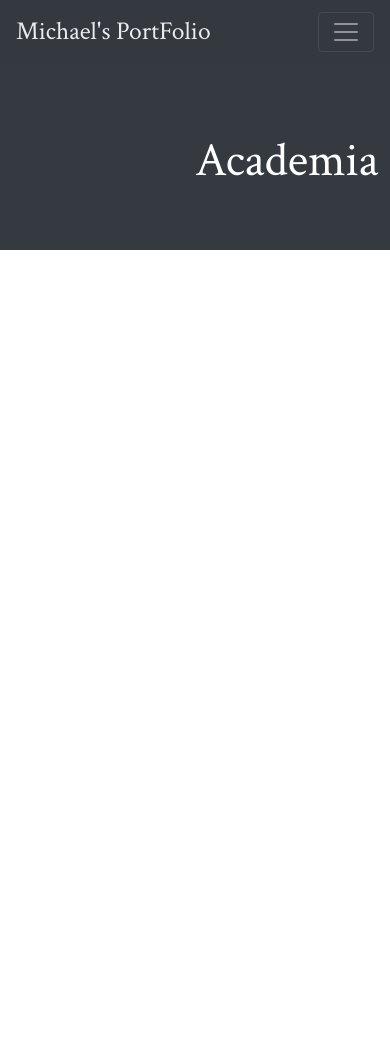
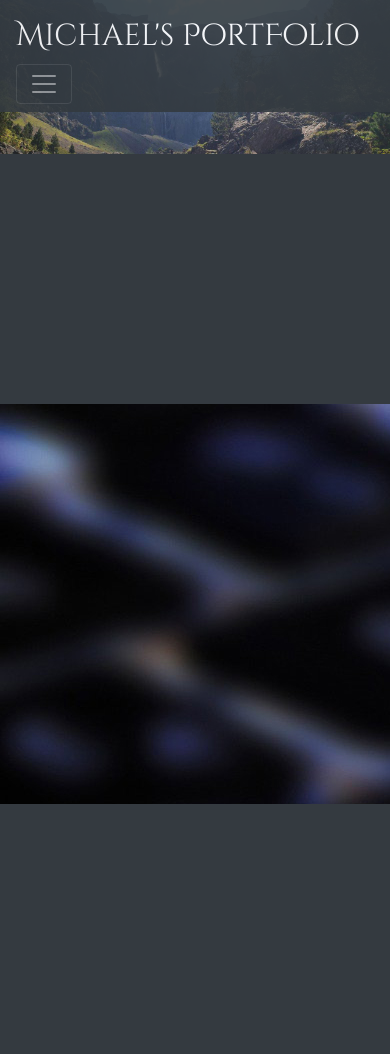
Before and after one commit to MichaeLaudrup/MichaelWebPageProject, a PHP site: page / in a window 390 px wide; the page is wider, and only the part inside the window is pictured. Before the commit the page ends 250 px from the top of that part, so only its background shows below. Run offline with PHP 8.4, Linux system fonts and the light colour scheme.

Commit message:
actualizacion 29 sept 20

```diff
--- a/css/style.css
+++ b/css/style.css
@@ -7,14 +7,15 @@
 	opacity:0.9; /*Opacidad de navegador principal */
 }
 #brand-title{
-	font-size: 1.6em;
+	font-size: 1.9em;
+	font-family: 'Cinzel Decorative', cursive;
 }
 
 #navbarNav{
 	flex-direction:row-reverse;
 }
 #lista {
-	font-size: 1.3em;
+	font-size: 1.5em;
 	opacity:0.8;
 }
 #lista > li > a{
@@ -62,9 +63,9 @@
 
 pre > h3 {
 	font-size: 2vw;
-	font-style: oblique;
+	font-style: bold;
 	color:white;
-	font-family:'Crimson Text',sans-serif;
+	font-family: 'Crimson Text', serif;
   margin-bottom: -0.5%;
 }
 
@@ -93,11 +94,11 @@ pre > h3 {
 }
 #text-filaInterna{
 	color: #343a40;
-	text-align: justify;
+	text-align: center;
 	padding-left:16%;
 	padding-right:16%;
 	padding-top: 4%;
-	font-size: 1.8em;
+	font-size: 1.1em;
 }
 .deslizable{
 	position:absolute;
@@ -140,11 +141,69 @@ pre > h3 {
 }
 
 #descripcion-academia:hover > .deslizable  > p{
-   font-size: 0em;
-	 -webkit-transition: width 1.4s linear;
- 	-moz-transition: width 1.4s linear;
- 	-ms-transition: width 1.4s linear;
- 	-o-transition: width 1.4s linear;
- 	transition: width 1.4s linear;
+   display:none;
 
 }
+/**/
+#imagenFila1{
+	max-height: 400px;
+}
+
+
+/* Resumen de web desing section */
+.webDesingAbstract {
+	height: 250px;
+}
+
+#webDesing-DeslizableIzq{
+  position:absolute;
+	left:0px;
+	background-color:  #343a40;
+}
+#webDesing-DeslizableDer{
+  position:absolute;
+	right: 0px;
+	background-color: #343a40;
+}
+
+.encapsulado:hover > #webDesing-DeslizableIzq {
+	   width: 0%;
+		 padding-right: 0px;
+	   padding-left: 0px;
+		 -webkit-transition: width 1.5s linear;
+	 	-moz-transition: width 1.5s linear;
+	 	-ms-transition: width 1.5s linear;
+	 	-o-transition: width 1.5s linear;
+	 	transition: width 1.5s linear;
+}
+.encapsulado:hover > #webDesing-DeslizableDer {
+	   width:0%;
+		 padding-right: 0px;
+	   padding-left: 0px;
+		 -webkit-transition: width 1.5s linear;
+	 	-moz-transition: width 1.5s linear;
+	 	-ms-transition: width 1.5s linear;
+	 	-o-transition: width 1.5s linear;
+	 	transition: width 1.5s linear;
+}
+#filaWebDesign{
+    height: 250px;
+		margin-top: -250px;
+
+}
+#descripcionWebDesing {
+	  height: 250px;
+		font-size: 1.1em;
+		font-family: 'Crimson Text', serif;
+	  position:relative;
+    align-items: center;
+		justify-content: center;
+		text-align: center;
+		padding-left:16%;
+		padding-right: 16%;
+		padding-top: 2%;
+		padding-bottom:2%;
+}
+.encapsulado {
+	height: 250px;
+}
--- a/index.php
+++ b/index.php
@@ -8,6 +8,7 @@
 	<link rel="stylesheet" href="css/bootstrap.min.css">
 	<link rel="stylesheet" href="css/style.css">
 	<link href="https://fonts.googleapis.com/css2?family=Crimson+Text&family=Playfair+Display&display=swap" rel="stylesheet">
+	<link href="https://fonts.googleapis.com/css2?family=Cinzel+Decorative&display=swap" rel="stylesheet">
 
 </head>
 <body>
@@ -15,9 +16,9 @@
 <?php require_once 'FragmentosPHP/navMenu.php';  ?>
 <!-- Fragmento de texto -->
 <!-- Este mensaje de bienvenida solo se muestra en pc, table... no movil-->
-<div id="welcome-Box" class="d-none d-sm-block"  >
+<div id="welcome-Box" >
 	<img class="main-image " src="images/pirineoFrances.jpg" alt="Visita a los pirineos franceses">
-	<div class="home-Welcome-textBox" >
+	<div class="home-Welcome-textBox d-none d-sm-block" >
 		<pre id="home-welcome-text"><h3>Welcome to Michael's Portfolio</h3>
 On this space you can know me better, here you will discover
 incredible things that will allow you to appreciate that I am
@@ -27,13 +28,39 @@ a good candidate to work in <strong>your company </strong>....</pre>
 </div>
 <!-- FIN Cabecera de la pagina web -->
 <div id="filaInterna" >
-	 <p id="text-filaInterna">Descubre tu potencial creativo adentrandote en el mundo de la tecnología, en este rincón podrás obtener información
-	 de diversas áreas de conocimiento de la tecnología, seleccionando contenidos de alto contenido de la World Wide Web para que aprendas mucho más
-   rápido.  </p>
+	 <p id="text-filaInterna">Descubre tu potencial creativo adentrandote en el mundo de la tecnología, en este espacio podrás obtener información
+	 de diversas áreas de conocimiento de la tecnología, seleccionando contenidos de alta calidad de la World Wide Web para que aprendas mucho más
+   rápido. </p>
      <div class="deslizable">
-			 <p>Academia</p>
      </div>
 </div>
+
+ <!-- SECCION DE EXPERIMENTO CON GRID DE BOOTSTRAP  -->
+<div class="container-fluid">
+	<div id= "imagenFila1"class="row"  >
+			<img src="images/fila2.jpg" alt="xd">
+	</div>
+	<div  id="descripcionWebDesing" class="row">
+		<p id="descripcion_WebDesing">En este espacio descubriras mi potencial creativo en el arte del diseño web, se mostraran diferentes diseños basados en diferentes modelos de negocios, mostrandose un árduo
+		trabajo tanto en el front-end como en el back-end de la pagina web. </p>
+
+	</div>
+	<div id="filaWebDesign" class="row">
+		<div class="encapsulado col-12">
+			<div id="webDesing-DeslizableIzq" class="col-6 webDesingAbstract">
+			</div>
+			<div id="webDesing-DeslizableDer" class="col-6 webDesingAbstract">
+		</div>
+		</div>
+
+	</div>
+
+</div>
+
+
+	</div>
+
+
 
 <script src="js/jquery-3.5.1.js"></script>
 <script src="js/bootstrap.min.js"></script>
```
Also changed, not shown: ComplementosDelProyecto/library-807931_1920.jpg (deleted), images/fila2.jpg (added).
